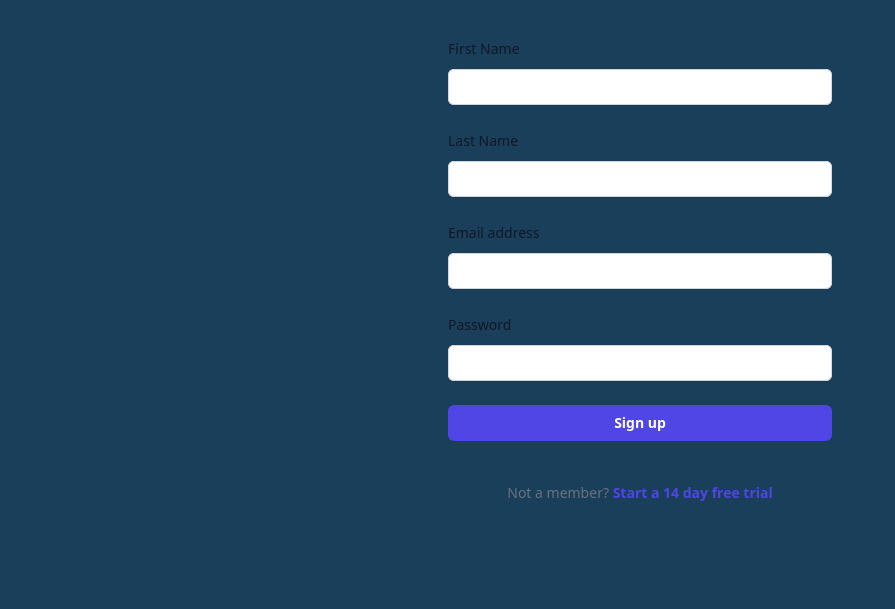
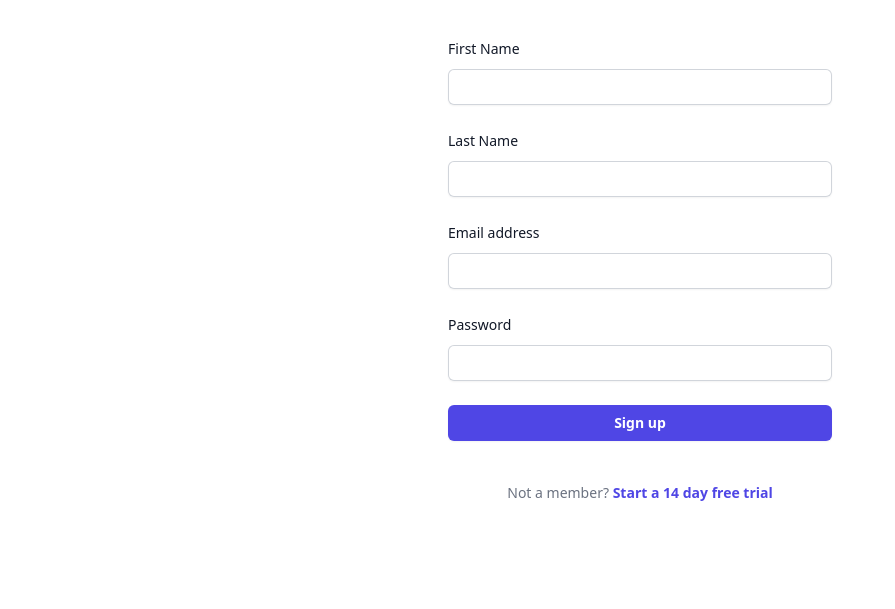
Before and after one commit to ashrafali2000/Nodejs-smit, a website: page Nodejs-02/views/form.html in a window 1280 px wide. Shown: the part 191-800 px from the top of the page, without its empty margins (0-895 px from the left). Drawn offline with nearby package versions, Linux system fonts and the light colour scheme.

Commit message:
commit css code

```diff
--- a/Nodejs-02/public/CSS/style.css
+++ b/Nodejs-02/public/CSS/style.css
@@ -1,4 +1,8 @@
-body{
-    background-color: rgb(26, 63, 90);
-    color: rgb(175, 175, 175);
+/* .myForm{
+    padding: 20px;
 }
+.header{
+    color: red;
+    font-size: 53px;
+
+} */
```
